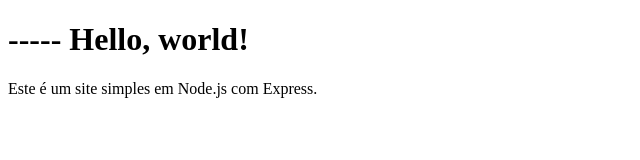
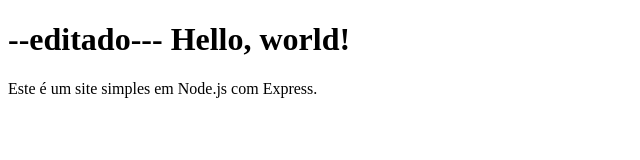
Before and after one commit to Breno349/meu-site-node, a website: page public/index.html in a window 1280 px wide. Shown: the whole page, without its empty margins (0-640 px from the left). Drawn offline with Linux system fonts and the light colour scheme.

Commit message:
Index.html modificado!

```diff
--- a/public/index.html
+++ b/public/index.html
@@ -6,7 +6,7 @@
   <title>Meu Site Node.js</title>
 </head>
 <body>
-  <h1>----- Hello, world!</h1>
+  <h1>--editado--- Hello, world!</h1>
   <p>Este é um site simples em Node.js com Express.</p>
 </body>
 </html>
```
